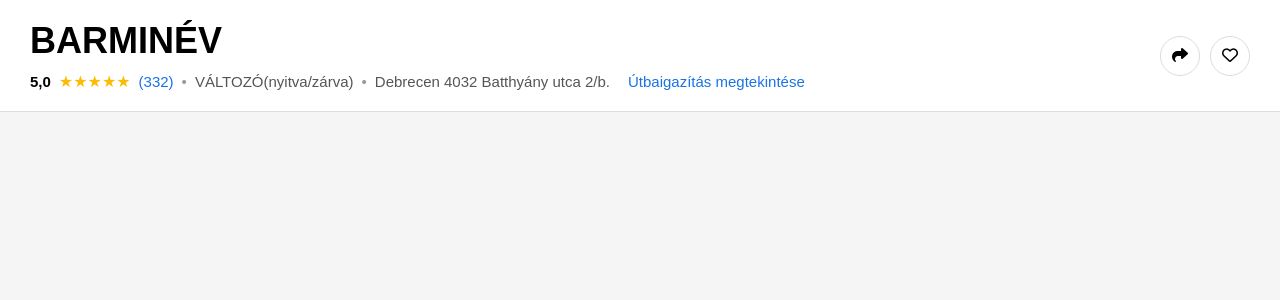
After one commit to pppB02/SimpleMeet, a Flask app: template templates/felhasznalo_fodrasz_oldal.html in a window 1280 px wide. The commit adds this page. Shown: the top 300 px of the page. Run offline with Flask 3, Linux system fonts and the light colour scheme; the template is opened without the code that fills it, so the values that code supplies are empty.

Commit message:
template-frissites

```diff
--- /dev/null
+++ b/static/css/felhasznalo_fodrasz_oldal.css
@@ -0,0 +1,107 @@
+/* Alap */
+body {
+    margin: 0;
+    font-family: Arial, Helvetica, sans-serif;
+    background-color: #f5f5f5;
+}
+
+/* Fő fejléc */
+.alap-fejléc {
+    background-color: #ffffff;
+    padding: 20px 30px;
+    display: flex;
+    justify-content: space-between;
+    align-items: center;
+    border-bottom: 1px solid #ddd;
+}
+
+/* Bal oldal */
+.baloldal h1 {
+    margin: 0 0 10px 0;
+    font-size: 36px;
+}
+
+/* Információ sor */
+.működősor {
+    display: flex;
+    align-items: center;
+    gap: 8px;
+    font-size: 15px;
+    color: #555;
+    flex-wrap: wrap; /* kisebb képernyőn törjön */
+}
+
+/* Értékelés szám */
+.értékelés {
+    font-weight: bold;
+    color: #000;
+}
+
+/* Csillagok */
+.csillagokban {
+    color: #fbbc04;
+    font-size: 16px;
+}
+
+/* Visszajelzések */
+.visszajelzések {
+    color: #1a73e8;
+    cursor: pointer;
+}
+
+/* Elválasztó pont */
+.ponty {
+    color: #999;
+}
+
+/* Státusz */
+.státusz {
+    font-weight: 500;
+}
+
+/* Ha zárva */
+.státusz.zárva {
+    color: #d93025;
+}
+
+/* Ha nyitva */
+.státusz.nyitva {
+    color: #188038;
+}
+
+/* Cím */
+.cím {
+    color: #555;
+}
+
+/* Útbaigazítás link */
+.valami-kell-ide {
+    margin-left: 10px;
+    color: #1a73e8;
+    text-decoration: none;
+}
+
+.valami-kell-ide:hover {
+    text-decoration: underline;
+}
+
+/* Jobb oldal */
+.jobboldal {
+    display: flex;
+    gap: 10px;
+}
+
+/* Ikon gomb */
+.icon-btn {
+    width: 40px;
+    height: 40px;
+    border-radius: 50%;
+    border: 1px solid #ddd;
+    background-color: white;
+    cursor: pointer;
+    font-size: 16px;
+}
+
+.icon-btn:hover {
+    background-color: #f1f1f1;
+}
--- a/templates/base.html
+++ b/templates/base.html
@@ -1,6 +1,7 @@
 <!DOCTYPE html>
 <html lang="hu">
 <head>
+    <link rel="stylesheet" href="main.css">
     <link rel="stylesheet" href="main.css">
     <link rel="stylesheet" href="{{ url_for('static',filename='css/main.css') }}">
     <meta charset="UTF-8">
--- /dev/null
+++ b/templates/felhasznalo_fodrasz_oldal.html
@@ -0,0 +1,38 @@
+<!DOCTYPE html>
+<html lang="en">
+<head>
+    <meta charset="UTF-8">
+    <meta name="viewport" content="width=device-width, initial-scale=1.0">
+    <title>Fodraszat neve</title>
+    <link rel="stylesheet" href="felhasznalo_fodrasz_oldal.css">
+    <link rel="stylesheet" href="https://cdnjs.cloudflare.com/ajax/libs/font-awesome/6.5.0/css/all.min.css">
+</head>
+<body>
+    <div class="alap-fejléc">
+
+        <div class="baloldal">
+            <h1>BARMINÉV</h1>
+
+            <div class="működősor">
+                <span class="értékelés">5,0</span>
+
+                <span class="csillagokban">
+                    ★★★★★
+                </span>
+
+                <span class="visszajelzések">(332)</span>
+                <span class="ponty">•</span>
+                <span class="státusz">VÁLTOZÓ(nyitva/zárva)</span>
+                <span class="ponty">•</span>
+                <span class="cím">Debrecen 4032 Batthyány utca 2/b. </span>
+                <a href="https://maps.app.goo.gl/Z1VvS3DxdmaJCpAn7" class="valami-kell-ide">Útbaigazítás megtekintése</a>
+            </div>
+        </div>
+
+        <div class="jobboldal">
+            <button class="icon-btn"><i class="fa-solid fa-share"></i></button>
+            <button class="icon-btn"><i class="fa-regular fa-heart"></i></button>
+        </div>
+    </div>
+</body>
+</html>
```
Also changed, not shown: app.py (deleted, +0 -10 lines), static/imgs/360_F_609465181_gX4LZamaucGGK3yUIcgS8vEs8W0EiGpU.jpg (added), static/imgs/ChatGPT Image 2026. febr. 28. 15_58_04.png (renamed from templates/ChatGPT Image 2026. febr. 28. 15_58_04.png), 2 other files.
